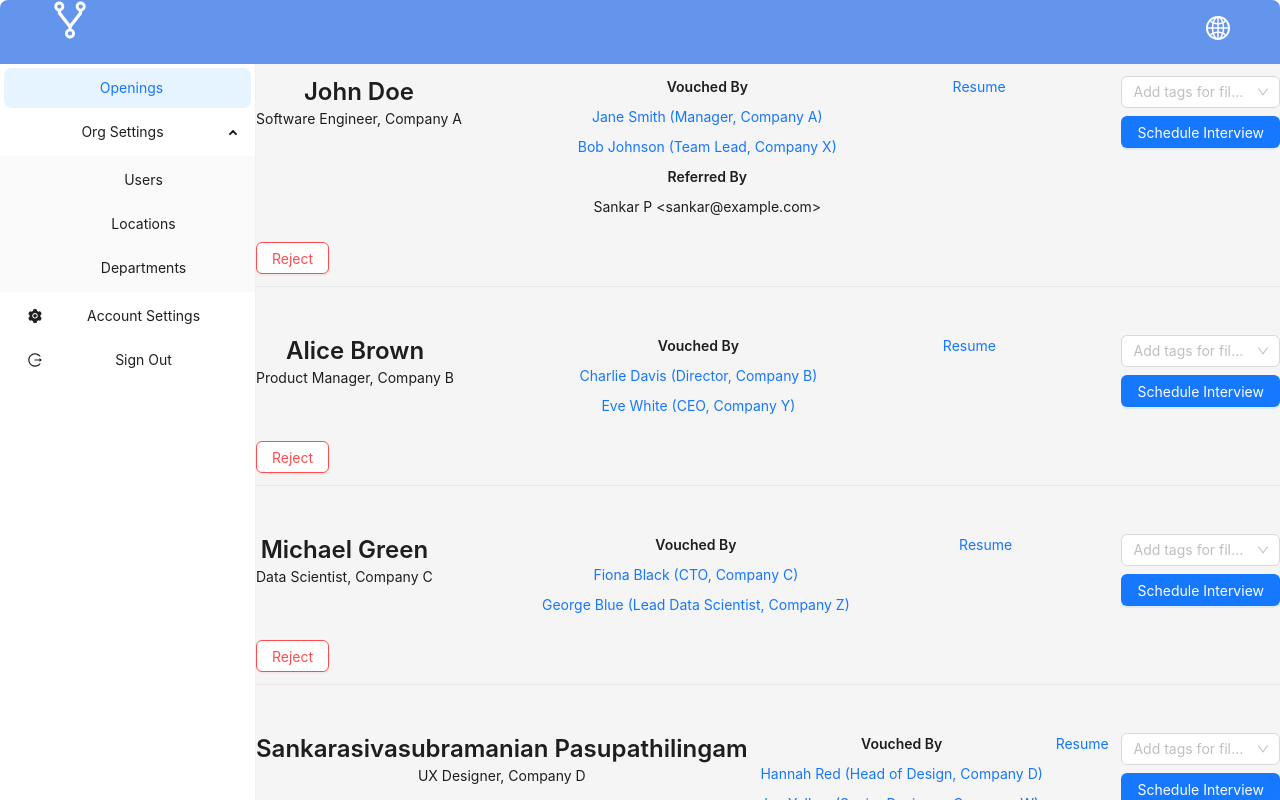
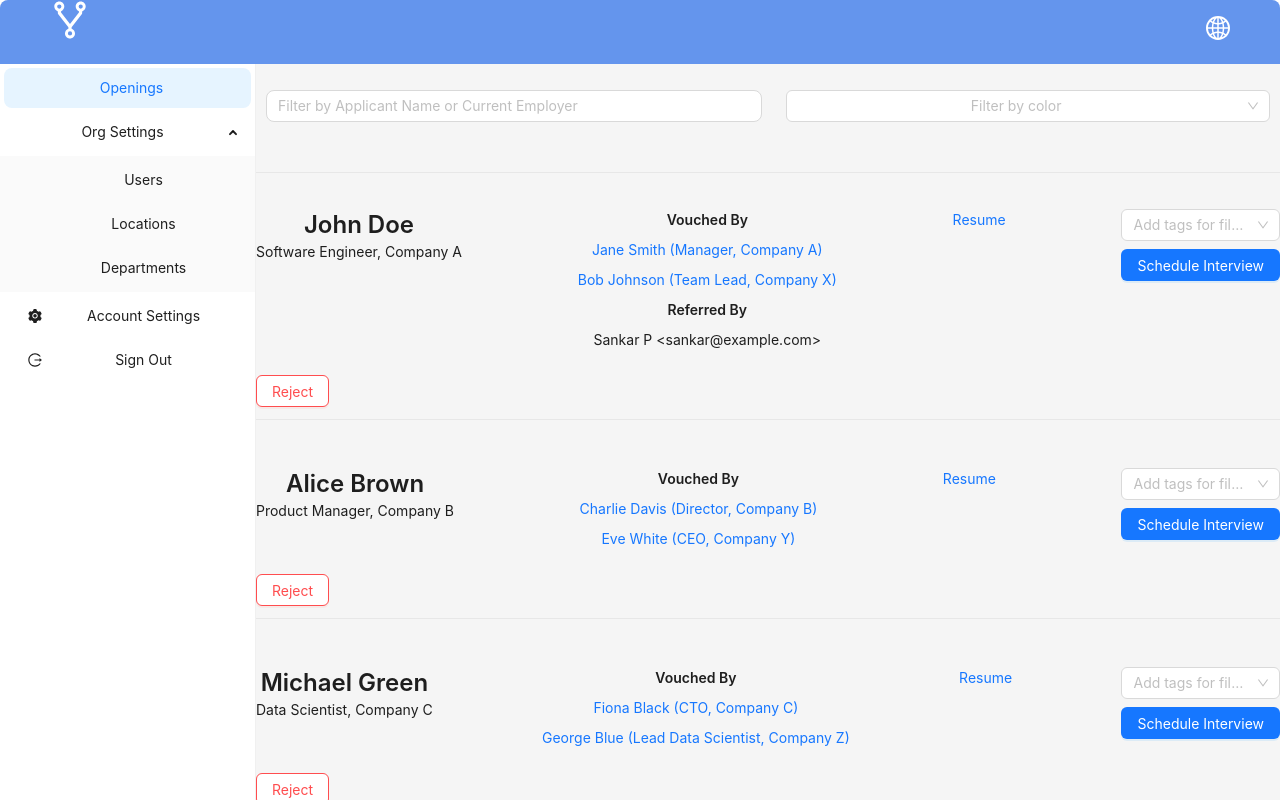
Before and after one commit to vetchium/vetchium, a React (Create React App) app in the folder erised/: page /openings/FEB14-1/applications in a window 1280 px wide. Both pictures are taken after a click on the button "Sign In". Shown: the top 800 px of the page. Built offline with nearby package versions, Linux system fonts and the light colour scheme.

Commit message:
Filters for Applications

```diff
--- a/erised/src/Styles.tsx
+++ b/erised/src/Styles.tsx
@@ -46,9 +46,12 @@ export const formStyle = {
 
 export const formInputStyle = {
   width: "100%",
+  borderRadius: "8px",
 };
 
-export const formSelectStyle = {};
+export const formSelectStyle = {
+  width: "100%",
+};
 
 export const createOpeningFormStyle = {
   backgroundColor: "white",
--- a/erised/src/i18n/en/index.ts
+++ b/erised/src/i18n/en/index.ts
@@ -86,5 +86,6 @@ export default {
     add_tags: "Add tags for filtering",
     schedule_interview: "Schedule Interview",
     reject: "Reject",
+    filter_by_name_or_employer: "Filter by Applicant Name or Current Employer",
   },
 };
--- a/erised/src/pages/Applications.tsx
+++ b/erised/src/pages/Applications.tsx
@@ -1,5 +1,7 @@
-import { Button, Flex, List, Select, Typography } from "antd";
+import { Button, Divider, Flex, Input, List, Select, Typography } from "antd";
+import { useState } from "react";
 import t from "../i18n/i18n";
+import { formInputStyle, formSelectStyle } from "../Styles";
 
 const { Text, Link } = Typography;
 
@@ -44,10 +46,107 @@ const data = [
 ];
 
 export default function Applications() {
+  const [filterText, setFilterText] = useState("");
+  const [filterColor, setFilterColor] = useState([]);
+
+  const filteredData = data.filter((item) => {
+    const matchesText =
+      item.name.toLowerCase().includes(filterText.toLowerCase()) ||
+      (item.currentPosition &&
+        item.currentPosition.toLowerCase().includes(filterText.toLowerCase()));
+    const matchesColor =
+      filterColor.length === 0 ||
+      filterColor.some((color) =>
+        item.vouchedBy.some((vouched) =>
+          vouched.position.toLowerCase().includes(color)
+        )
+      );
+    return matchesText && matchesColor;
+  });
+
   return (
+    <Flex vertical>
+      <Flex
+        style={{ width: "100%", margin: "16px 0", padding: "10px" }}
+        gap="large"
+      >
+        <Input
+          type="text"
+          placeholder={t("applications.filter_by_name_or_employer")}
+          value={filterText}
+          onChange={(e) => setFilterText(e.target.value)}
+          style={formInputStyle}
+        />
+        <Select
+          mode="multiple"
+          placeholder="Filter by color"
+          value={filterColor}
+          onChange={setFilterColor}
+          style={formSelectStyle}
+          options={[
+            {
+              value: "red",
+              label: (
+                <div
+                  style={{
+                    width: "20px",
+                    height: "20px",
+                    backgroundColor: "red",
+                    borderRadius: "50%",
+                    display: "inline-block",
+                  }}
+                ></div>
+              ),
+            },
+            {
+              value: "blue",
+              label: (
+                <div
+                  style={{
+                    width: "20px",
+                    height: "20px",
+                    backgroundColor: "blue",
+                    borderRadius: "50%",
+                    display: "inline-block",
+                  }}
+                ></div>
+              ),
+            },
+            {
+              value: "green",
+              label: (
+                <div
+                  style={{
+                    width: "20px",
+                    height: "20px",
+                    backgroundColor: "green",
+                    borderRadius: "50%",
+                    display: "inline-block",
+                  }}
+                ></div>
+              ),
+            },
+            {
+              value: "purple",
+              label: (
+                <div
+                  style={{
+                    width: "20px",
+                    height: "20px",
+                    backgroundColor: "purple",
+                    borderRadius: "50%",
+                    display: "inline-block",
+                  }}
+                ></div>
+              ),
+            },
+          ]}
+        />
+      </Flex>
+      <Divider />
       <List
         itemLayout="vertical"
-      dataSource={data}
+        dataSource={filteredData}
         renderItem={(item) => (
           <List.Item style={{ marginBottom: "36px" }}>
             <Flex vertical gap="large">
@@ -137,7 +236,9 @@ export default function Applications() {
                         ),
                       },
                     ]}
-                  getPopupContainer={(triggerNode) => triggerNode.parentElement}
+                    getPopupContainer={(triggerNode) =>
+                      triggerNode.parentElement
+                    }
                   />
                   <Button type="primary">
                     {t("applications.schedule_interview")}
@@ -151,5 +252,6 @@ export default function Applications() {
           </List.Item>
         )}
       />
+    </Flex>
   );
 }
```
Lines whose indentation alone changed are shown as unchanged.
